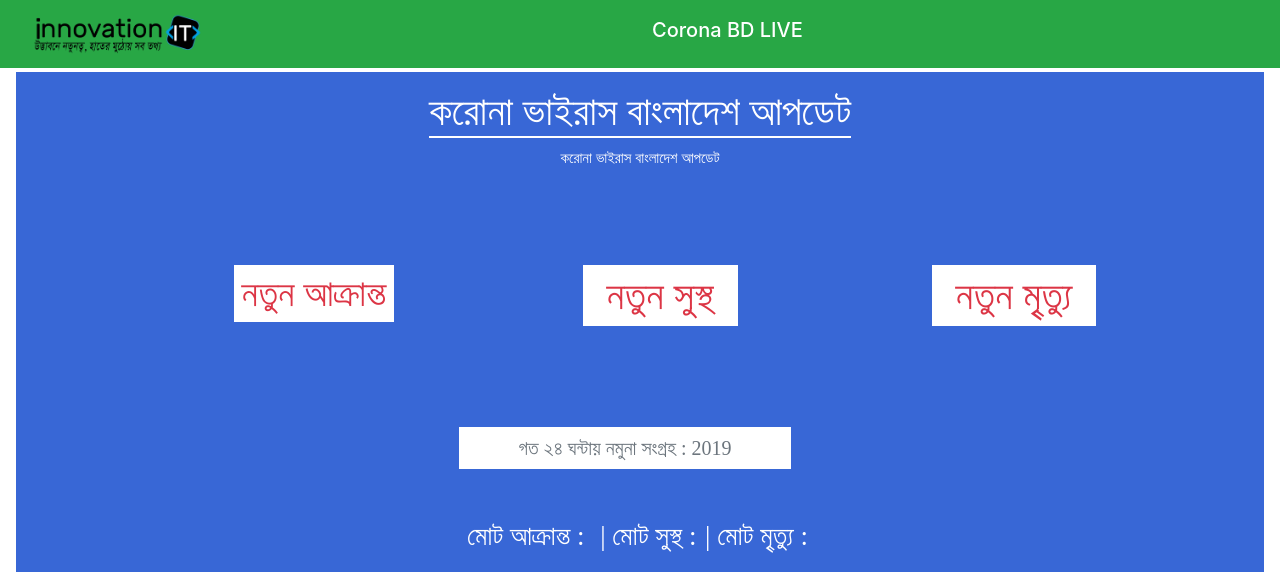
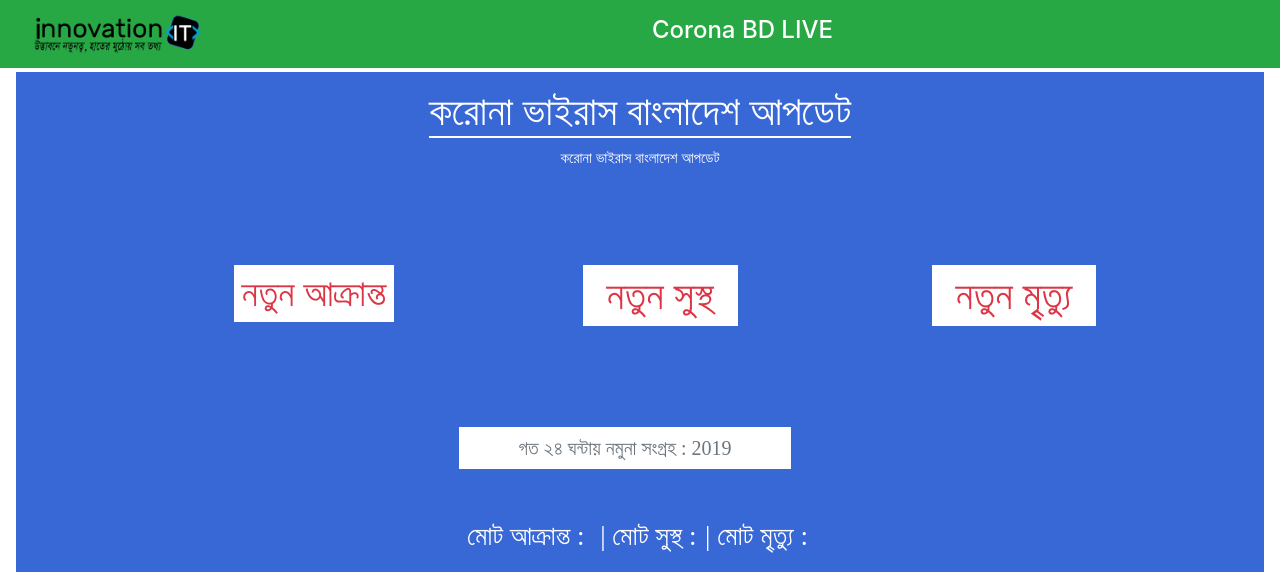
Before and after one commit to LimonCoder/Covid19, a PHP site: page / in a window 1280 px wide. Shown: the top 572 px of the page. Run offline with PHP 8.4, Linux system fonts and the light colour scheme; some libraries are stand-ins or nearby versions.

Commit message:
little bit change

```diff
--- a/index.php
+++ b/index.php
@@ -1,3 +1,5 @@
+
+
 <!DOCTYPE html>
 <html lang="en">
 <head>
@@ -29,7 +31,7 @@
     </div>
 
     <div class="col">
-        <h5>Corona BD LIVE </h5>
+        <h4>Corona BD LIVE </h4>
     </div>
 </nav>
 
@@ -57,7 +59,7 @@
                 <div class="row justify-content-center">
                     <div class="col-lg-3  col-md-6" style="margin-bottom: 28px; margin-left:55px;">
                         <div><h2 class="text-white " id="Confrimed"
-                                 style="font-family: SutonnyOMJ; font-size: 60px;margin-left: 60px; line-height: 50px"></h2>
+                                 style="font-family: SutonnyOMJ; font-size: 60px;margin-left: 45px; line-height: 50px"></h2>
                         </div>
                         <div class="small pt-4"><span
                                     style="font-family: SutonnyOMJ; font-size: 37px"
@@ -66,7 +68,7 @@
                     </div>
                     <div class=" col-lg-3 col-md-6" style="margin-bottom: 28px; margin-left:55px;">
                         <div><h2 class="text-white " id="Recovered"
-                                 style="font-family: SutonnyOMJ; font-size: 60px; margin-left: 60px; line-height: 50px"></h2>
+                                 style="font-family: SutonnyOMJ; font-size: 60px; margin-left: 45px; line-height: 50px"></h2>
                         </div>
                         <div class="small pt-4"><span
                                     style="font-family: SutonnyOMJ; font-size: 40px"
@@ -75,7 +77,7 @@
                     </div>
                     <div class=" col-lg-3 col-md-6" style="margin-bottom: 20px; margin-left:55px;">
                         <div><h2 class="text-white" id="deaths"
-                                 style="font-family: SutonnyOMJ; font-size: 60px; margin-left: 60px; line-height: 50px"></h2>
+                                 style="font-family: SutonnyOMJ; font-size: 60px; margin-left: 45px; line-height: 50px"></h2>
                         </div>
                         <div class="small pt-4"><span
                                     style="font-family: SutonnyOMJ; font-size: 40px"
```
